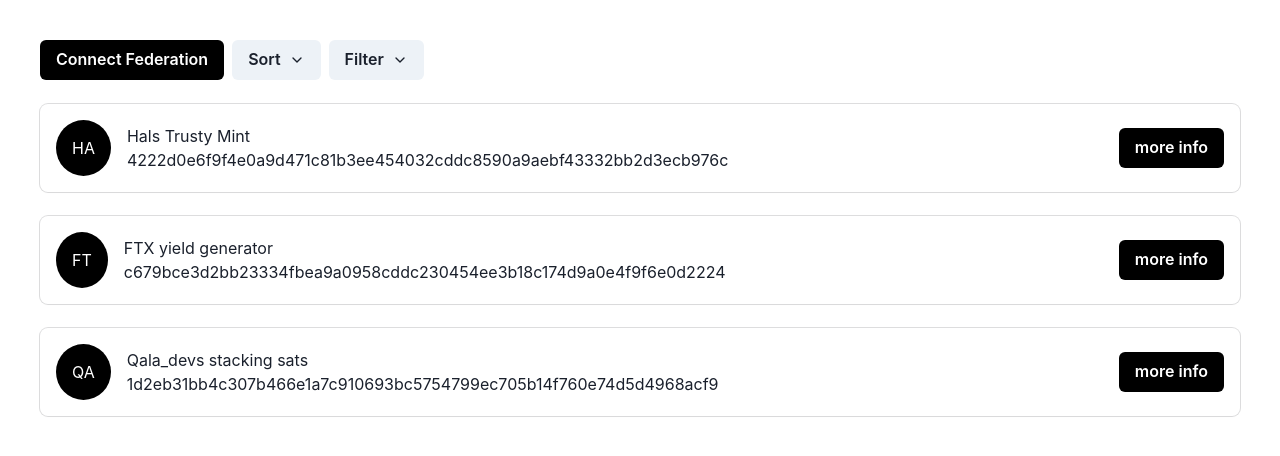
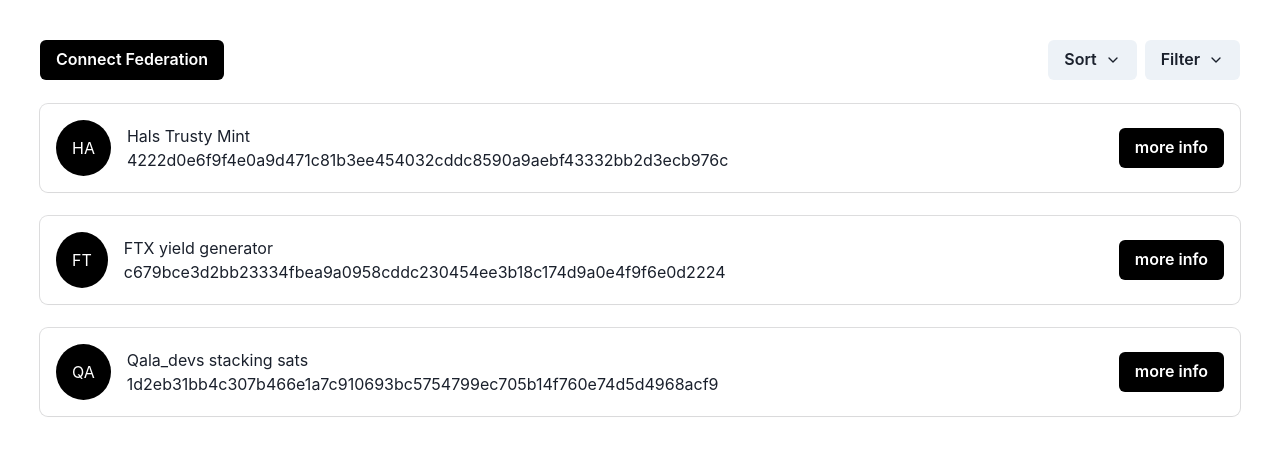
Before and after one commit to okjodom/mintgate, a React (Create React App) app: page / in a window 1280 px wide. Shown: the top 456 px of the page. Built offline with nearby package versions, Linux system fonts and the light colour scheme.

Commit message:
stylize header with fex boxes

```diff
--- a/src/components/Header.tsx
+++ b/src/components/Header.tsx
@@ -1,5 +1,5 @@
 import React, { useState } from 'react';
-import { HStack, Menu, MenuButton, MenuItem, MenuList } from '@chakra-ui/react';
+import { Menu, MenuButton, MenuItem, MenuList, Flex, Spacer } from '@chakra-ui/react';
 import { Button as ChakraButton } from '@chakra-ui/react';
 import { FiChevronDown } from 'react-icons/fi';
 import { Federation, Filter, Sort } from '../federation.types';
@@ -23,9 +23,10 @@
     };
 
     return (
-        <HStack>
+        <Flex>
             <Button label='Connect Federation' onClick={props.toggleShowConnectFed} />
-            <HStack flexDirection='row' alignItems={'center'}>
+            <Spacer />
+            <Flex alignItems='center' gap='2'>
                 {/* sort menu button */}
                 <Menu>
                     <MenuButton as={ChakraButton} rightIcon={<FiChevronDown />}>
@@ -48,7 +49,7 @@
                         <MenuItem onClick={() => props.filterCallback(undefined)}>All</MenuItem>
                     </MenuList>
                 </Menu>
-            </HStack>
-        </HStack>
+            </Flex>
+        </Flex>
     );
 };
```
